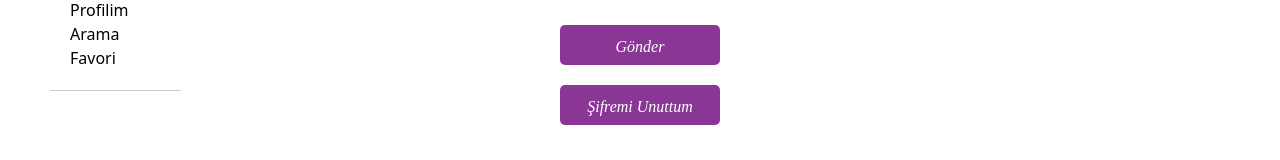
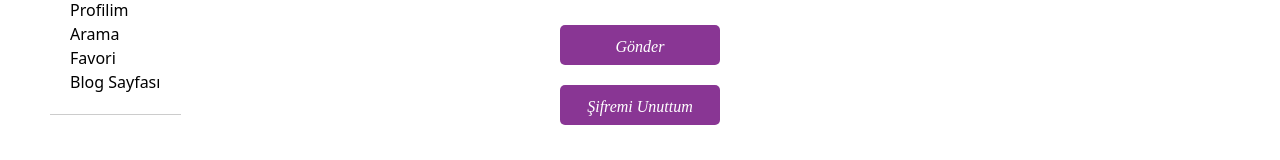
Before and after one commit to bilgecicek99/monjardinn, a React (Create React App) app: page /AdminLogin in a window 1280 px wide. Both pictures are taken after a click on the element 42 px from the left and 41 px from the top of the page. Shown: the part 315-475 px from the top of the page. Built offline with nearby package versions, Linux system fonts and the light colour scheme.

Commit message:
app değişikliği

```diff
--- a/src/App.js
+++ b/src/App.js
@@ -14,6 +14,8 @@ import Yeniparola from './Yeniparola';
 import Profil from './Profil';
 import Arama from './Arama';
 import Favori from './Favori';
+import Blog from './Blog';
+
 
 
 import { NavLink } from 'react-router-dom';
@@ -59,6 +61,7 @@ function App() {
             <NavLink className="menu-items-link" to='/Profil'>Profilim</NavLink>
             <NavLink className="menu-items-link" to='/Arama'>Arama</NavLink>
             <NavLink className="menu-items-link" to='/Favori'>Favori</NavLink>
+            <NavLink className="menu-items-link" to='/Blog'>Blog Sayfası</NavLink>
           </div>
         )}
       </nav>
@@ -95,6 +98,7 @@ function App() {
         <Route path="/Profil" element={<Profil/>} />
         <Route path="/Arama" element={<Arama/>} />
         <Route path="/Favori" element={<Favori/>} />
+        <Route path="/Blog" element={<Blog/>} />
 
 
 
```
